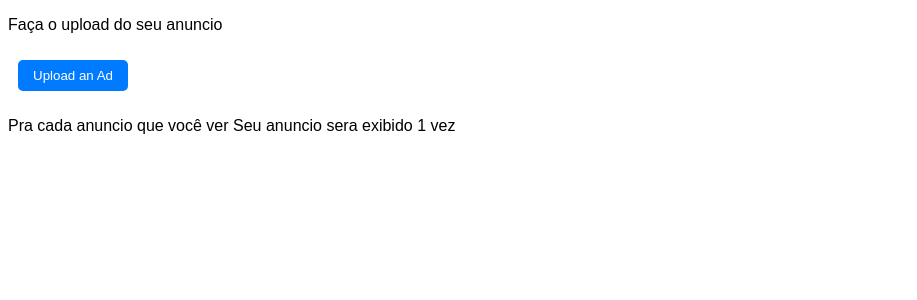
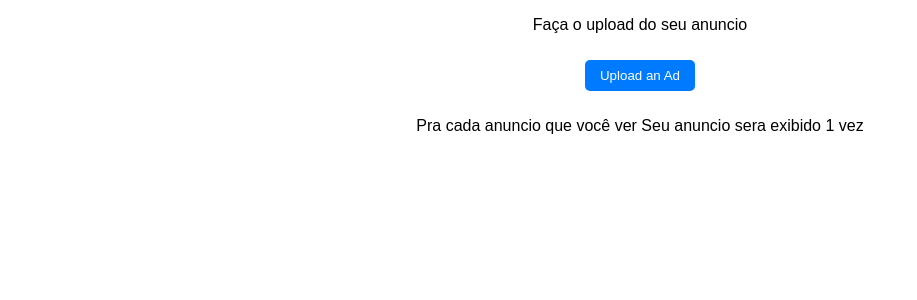
Before and after one commit to caiobadosmanos/AdColl, a Flask app: page /mypage in a window 1280 px wide. Shown: the part 89-389 px from the top of the page, without its empty margins (0-917 px from the left). Run offline with Flask 3, Linux system fonts and the light colour scheme; a user stored in the database is signed in; data that the repository does not hold is empty; some libraries are stand-ins or nearby versions.

Commit message:
Auto-commit: Sat Mar  1 22:00:35 UTC 2025

```diff
--- a/templates/mypage.html
+++ b/templates/mypage.html
@@ -6,15 +6,20 @@ My Page
 
 {% if ad %}
 
-    <h2 style="text-align: center; margin: 10px;">Seu Anuncio:</h2>
-    <h3>{{ad["descripiton"]}}</h3>
+    <div style="text-align: center;">
+        <h2 style="text-align: center; margin: 10px;">Seu Anuncio:</h2>
+        <h3>{{ad["descripiton"]}}</h3>
+    </div>
+
 
 {% endif %}
 {% if not ad %}
 
-    <p>Faça o upload do seu anuncio</p>
-    <form method ="post"><button class ="button">Upload an Ad</button></form>
-    <p>Pra cada anuncio que você ver Seu anuncio sera exibido 1 vez</p>
+    <div style="text-align: center;">
+        <p>Faça o upload do seu anuncio</p>
+        <form method ="post"><button class ="button">Upload an Ad</button></form>
+        <p>Pra cada anuncio que você ver Seu anuncio sera exibido 1 vez</p>
+    </div>
 
 {% endif %}
 
```
Also changed, not shown: 1 other file.
